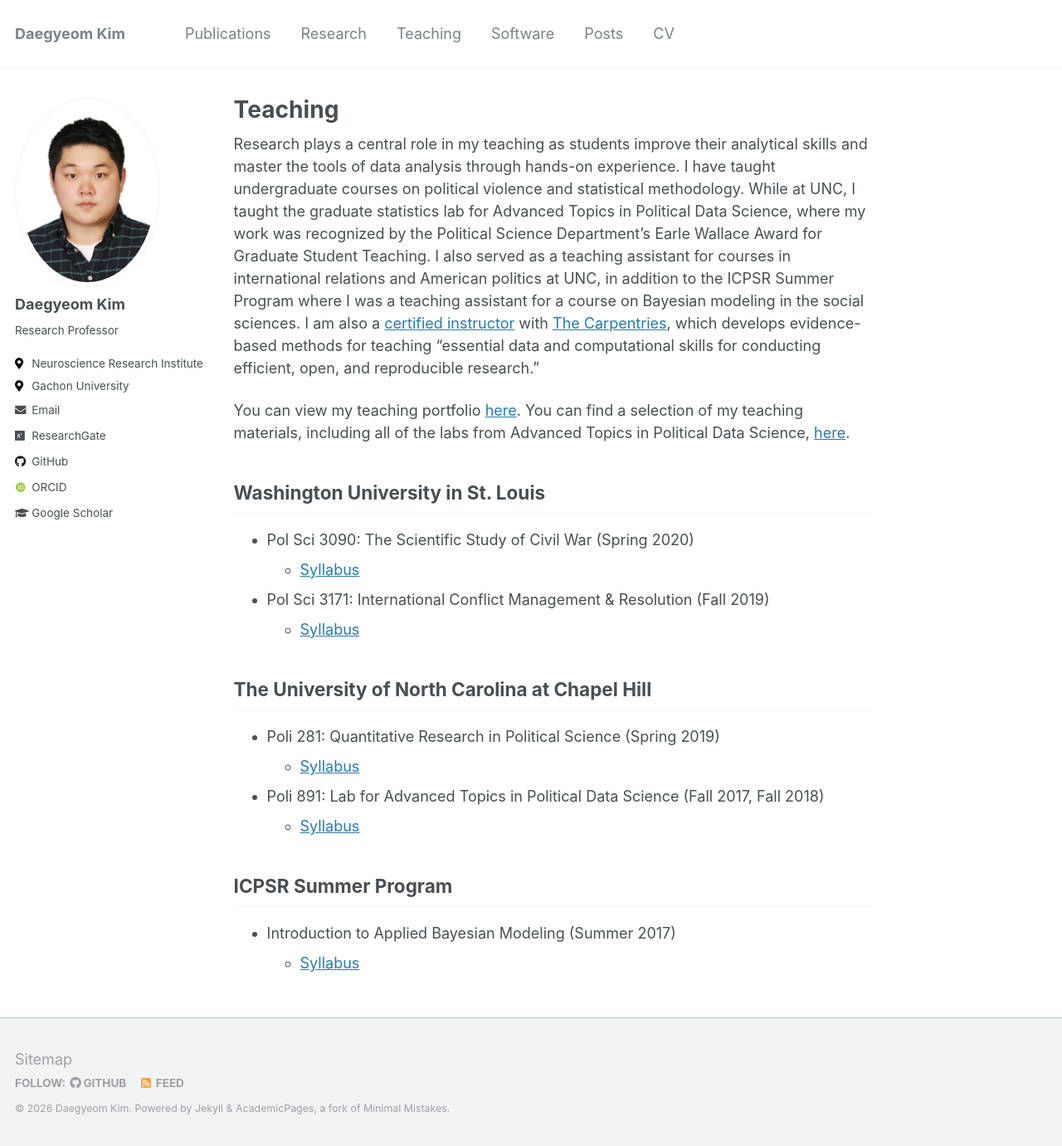
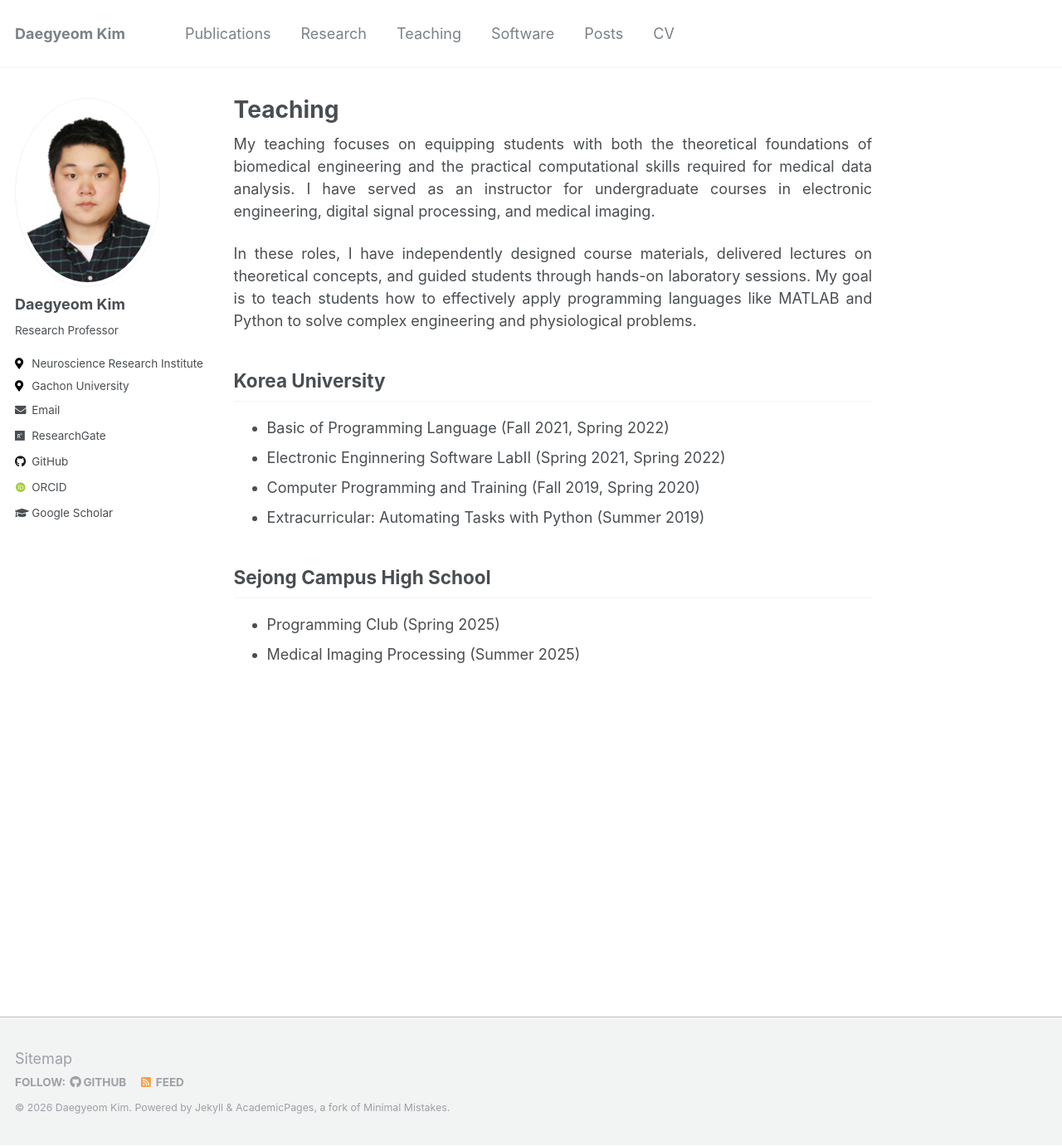
Before and after one commit to dgyeomkim/dgyeomkim.github.io, a Jekyll site: the page built from _pages/teaching.md, in a window 1280 px wide and 1381 px high. Shown: the whole window at 83% size. Built offline with Jekyll 4.4.1, drawn with Linux system fonts in a browser that asks for light colours; some web fonts are replaced.

Commit message:
Update teaching.md

```diff
--- a/_pages/teaching.md
+++ b/_pages/teaching.md
@@ -3,38 +3,22 @@ permalink: /teaching/
 title: "Teaching"
 ---
 
-Research plays a central role in my teaching as students improve their
-analytical skills and master the tools of data analysis through hands-on
-experience. I have taught undergraduate courses on political violence and
-statistical methodology. While at UNC, I taught the graduate statistics lab for
-Advanced Topics in Political Data Science, where my work was recognized by the
-Political Science Department's Earle Wallace Award for Graduate Student
-Teaching. I also served as a teaching assistant for courses in international
-relations and American politics at UNC, in addition to the ICPSR Summer Program
-where I was a teaching assistant for a course on Bayesian modeling in the social
-sciences. I am also a
-[certified instructor](https://carpentries.org/instructors/#jayrobwilliams) with
-[The Carpentries](https://carpentries.org/), which develops evidence-based
-methods for teaching "essential data and computational skills for conducting
-efficient, open, and reproducible research."
+<div style="text-align: justify;" markdown="1">
 
+My teaching focuses on equipping students with both the theoretical foundations of biomedical engineering and the practical computational skills required for medical data analysis.
+I have served as an instructor for undergraduate courses in electronic engineering, digital signal processing, and medical imaging.
 
-You can view my teaching portfolio [here](/files/pdf/teaching/Portfolio.pdf).
-You can find a selection of my teaching materials, including all of the labs
-from Advanced Topics in Political Data Science, [here](/teaching-materials).
+In these roles, I have independently designed course materials, delivered lectures on theoretical concepts, and guided students through hands-on laboratory sessions.
+My goal is to teach students how to effectively apply programming languages like MATLAB and Python to solve complex engineering and physiological problems.
 
-## Washington University in St. Louis
-- Pol Sci 3090: The Scientific Study of Civil War (Spring 2020)
-    - [Syllabus](/files/pdf/teaching/PS 3090 Syllabus.pdf)
-- Pol Sci 3171: International Conflict Management & Resolution (Fall 2019)
-    - [Syllabus](/files/pdf/teaching/PS 3171 Syllabus.pdf)
+</div>
 
-## The University of North Carolina at Chapel Hill
-- Poli 281: Quantitative Research in Political Science (Spring 2019)
-    - [Syllabus](/files/pdf/teaching/POLI 281 Syllabus.pdf)
-- Poli 891: Lab for Advanced Topics in Political Data Science (Fall 2017, Fall 2018)
-    - [Syllabus](/files/pdf/teaching/POLI 891 Syllabus.pdf)
+## Korea University
+- Basic of Programming Language (Fall 2021, Spring 2022)
+- Electronic Enginnering Software LabⅡ (Spring 2021, Spring 2022)
+- Computer Programming and Training (Fall 2019, Spring 2020)
+- Extracurricular: Automating Tasks with Python (Summer 2019)
 
-## ICPSR Summer Program
-- Introduction to Applied Bayesian Modeling (Summer 2017)
-    - [Syllabus](/files/pdf/teaching/bayes2017.pdf)
+## Sejong Campus High School
+- Programming Club (Spring 2025)
+- Medical Imaging Processing (Summer 2025)
```
